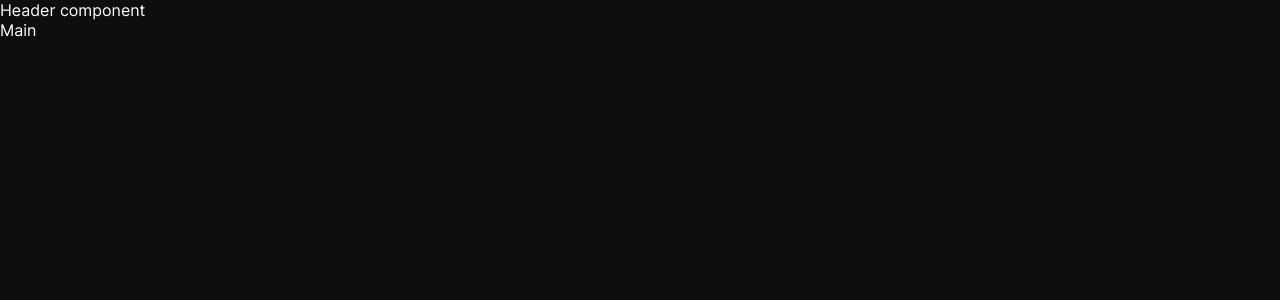
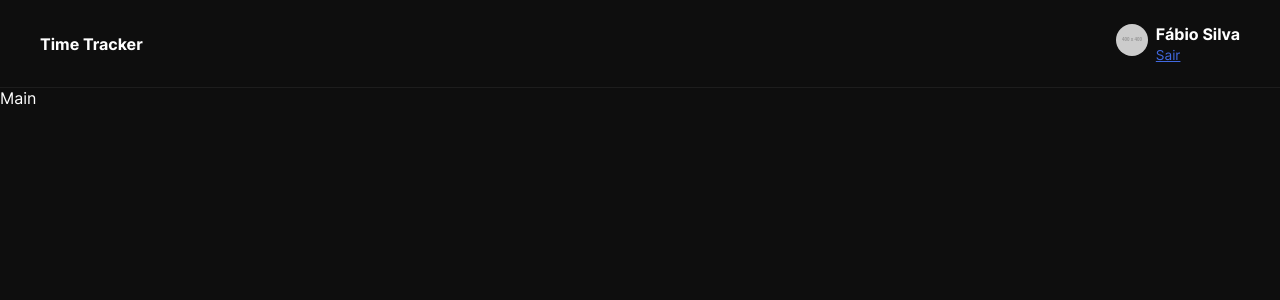
Before and after one commit to fabioper/time-tracker, a Next.js app: page / in a window 1280 px wide. Shown: the top 300 px of the page. Built offline with nearby package versions, Linux system fonts and the light colour scheme.

Commit message:
adiciona conteúdo do header

```diff
--- a/next.config.js
+++ b/next.config.js
@@ -1,4 +1,15 @@
 /** @type {import('next').NextConfig} */
-const nextConfig = {}
+const nextConfig = {
+  images: {
+    remotePatterns: [
+      {
+        protocol: "https",
+        hostname: "placehold.co",
+        port: "",
+        pathname: "/**",
+      },
+    ],
+  },
+}
 
 module.exports = nextConfig
--- a/src/app/globals.css
+++ b/src/app/globals.css
@@ -1,7 +1,14 @@
 :root {
   --color-background: #0E0E0E;
   --color-foreground: #FFFFFF;
-  --font-family: var(--inter);
+  --color-header-border: #1d1d1d;
+
+  --font-family: var(--inter), sans-serif;
+  --font-size-xsmall: .75rem;
+  --font-size-small: .85rem;
+  --font-size-regular: 1rem;
+
+  --content-max-width: 1200px;
 }
 
 * {
@@ -21,3 +28,9 @@ body {
   color: var(--color-foreground);
   font-family: var(--font-family);
 }
+
+.container {
+  width: calc(100% - 1rem);
+  max-width: var(--content-max-width);
+  margin: 0 auto;
+}
--- a/src/components/Header/Header.module.css
+++ b/src/components/Header/Header.module.css
@@ -1,2 +1,17 @@
 .header {
+  padding: 1.5rem;
+  border-bottom: 1px solid var(--color-header-border);
 }
+
+.logo {
+  color: inherit;
+  text-decoration: none;
+  font-size: 1rem;
+  font-weight: 600;
+}
+
+.header :global(.container) {
+  display: flex;
+  align-items: center;
+  justify-content: space-between;
+}
--- a/src/components/Header/Header.tsx
+++ b/src/components/Header/Header.tsx
@@ -1,5 +1,17 @@
 import styles from "./Header.module.css"
+import Link from "next/link"
+import UserCard from "@/components/UserCard"
 
 export function Header() {
-  return <header className={styles.header}>Header component</header>
+  return (
+    <header className={styles.header}>
+      <div className="container">
+        <Link href="/" className={styles.logo}>
+          Time Tracker
+        </Link>
+
+        <UserCard />
+      </div>
+    </header>
+  )
 }
--- /dev/null
+++ b/src/components/UserCard/UserCard.module.css
@@ -0,0 +1,28 @@
+.userCard {
+  display: flex;
+  gap: .5rem;
+}
+
+.userInfo {
+  display: flex;
+  flex-direction: column;
+  align-items: flex-start;
+  gap: .2rem;
+}
+
+.picture {
+  width: 2rem;
+  height: 2rem;
+  border-radius: 100%;
+}
+
+.userInfo strong {
+  color: inherit;
+  font-size: var(--font-size-regular);
+  font-weight: 600;
+}
+
+.userInfo a {
+  color: royalblue;
+  font-size: var(--font-size-small);
+}
--- /dev/null
+++ b/src/components/UserCard/UserCard.tsx
@@ -0,0 +1,21 @@
+import styles from "./UserCard.module.css"
+import Link from "next/link"
+import Image from "next/image"
+
+export function UserCard() {
+  return (
+    <div className={styles.userCard}>
+      <Image
+        src="https://placehold.co/400x400/png"
+        alt=""
+        width={40}
+        height={40}
+        className={styles.picture}
+      />
+      <div className={styles.userInfo}>
+        <strong>Fábio Silva</strong>
+        <Link href="/">Sair</Link>
+      </div>
+    </div>
+  )
+}
--- /dev/null
+++ b/src/components/UserCard/index.ts
@@ -0,0 +1 @@
+export { UserCard as default } from "./UserCard"
```
Also changed, not shown: .eslintrc.json.
